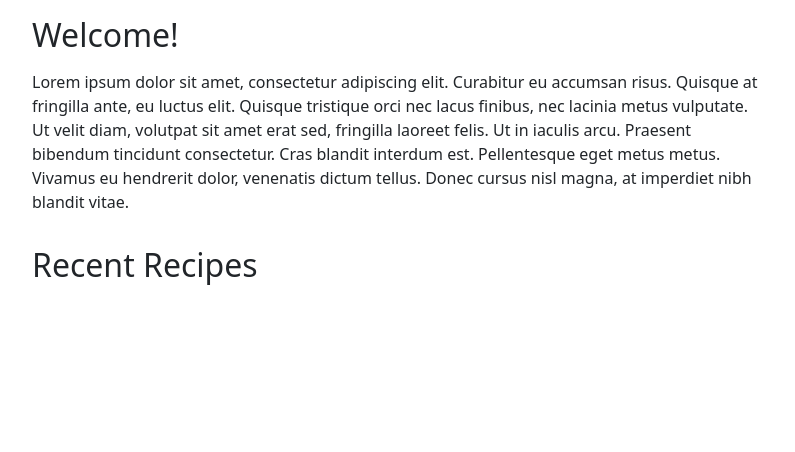
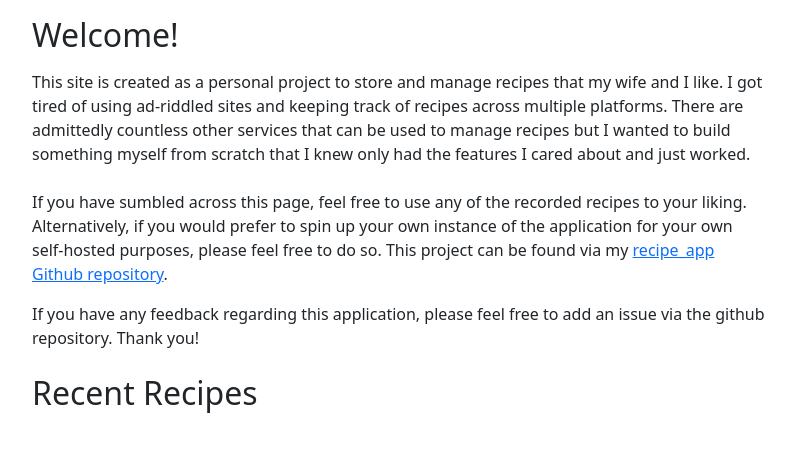
Before and after one commit to sbeckstrand/recipe_app, a Django app: template recipes/templates/index.html in a window 1280 px wide. Shown: the part 56-508 px from the top of the page, without its empty margins (240-1035 px from the left). Run offline with Django 3.2, Linux system fonts and the light colour scheme; the template is opened without the code that fills it, so the values that code supplies are empty; some libraries are stand-ins or nearby versions.

Commit message:
Added bottom margin and welcome message

```diff
--- a/recipes/templates/base.html
+++ b/recipes/templates/base.html
@@ -18,6 +18,7 @@
         </div>
       </div>
     </div>
+    <div class="mt-3"></div>
     <!--JavaScript at end of body for optimized loading-->
     <script src="https://cdn.jsdelivr.net/npm/bootstrap@5.3.2/dist/js/bootstrap.bundle.min.js" integrity="sha384-C6RzsynM9kWDrMNeT87bh95OGNyZPhcTNXj1NW7RuBCsyN/o0jlpcV8Qyq46cDfL" crossorigin="anonymous"></script>
   </body>
--- a/recipes/templates/index.html
+++ b/recipes/templates/index.html
@@ -2,7 +2,12 @@
 {% block content %}
 
 <h2 class="pt-3">Welcome!</h2>
-<p class="py-2">Lorem ipsum dolor sit amet, consectetur adipiscing elit. Curabitur eu accumsan risus. Quisque at fringilla ante, eu luctus elit. Quisque tristique orci nec lacus finibus, nec lacinia metus vulputate. Ut velit diam, volutpat sit amet erat sed, fringilla laoreet felis. Ut in iaculis arcu. Praesent bibendum tincidunt consectetur. Cras blandit interdum est. Pellentesque eget metus metus. Vivamus eu hendrerit dolor, venenatis dictum tellus. Donec cursus nisl magna, at imperdiet nibh blandit vitae.</p>
-<h2 class="py-2">Recent Recipes</h2>
+<p class="py-2">This site is created as a personal project to store and manage recipes that my wife and I like. I got tired of using ad-riddled sites and keeping track of recipes across multiple platforms. There are admittedly countless other services that can be used to manage recipes but I wanted to build something myself from scratch that I knew only had the features I cared about and just worked.</p>
+
+<p>If you have sumbled across this page, feel free to use any of the recorded recipes to your liking. Alternatively, if you would prefer to spin up your own instance of the application for your own self-hosted purposes, please feel free to do so. This project can be found via my <a href="https://github.com/sbeckstrand/recipe_app">recipe_app Github repository</a>.</p>
+
+<p>If you have any feedback regarding this application, please feel free to add an issue via the github repository. Thank you!</p>
+
+<h2 class="pt-2">Recent Recipes</h2>
 {% include 'recipes/recipe_list.html' %}
 {% endblock %}
```
